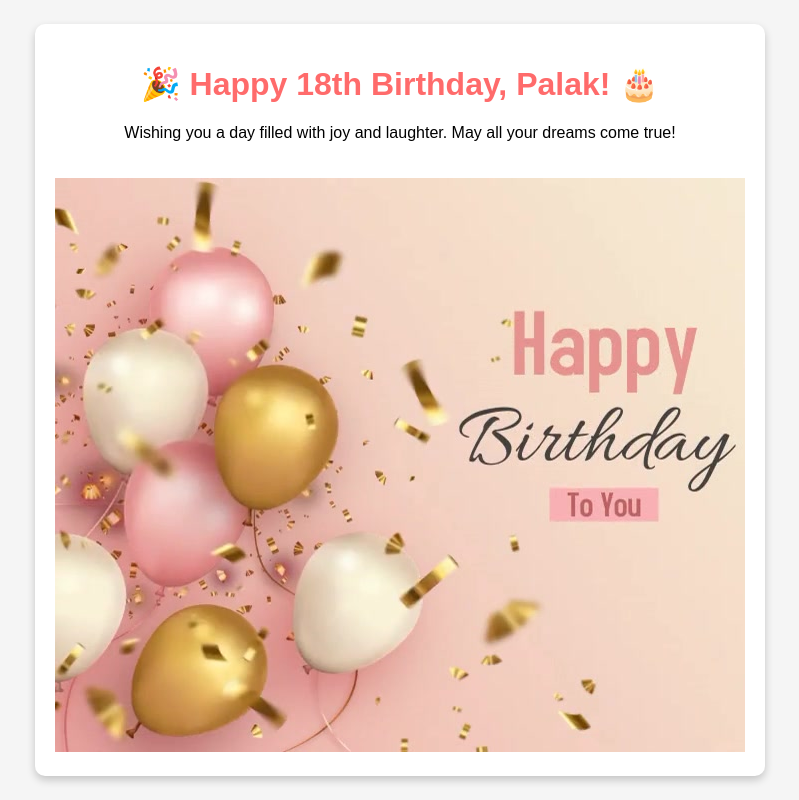
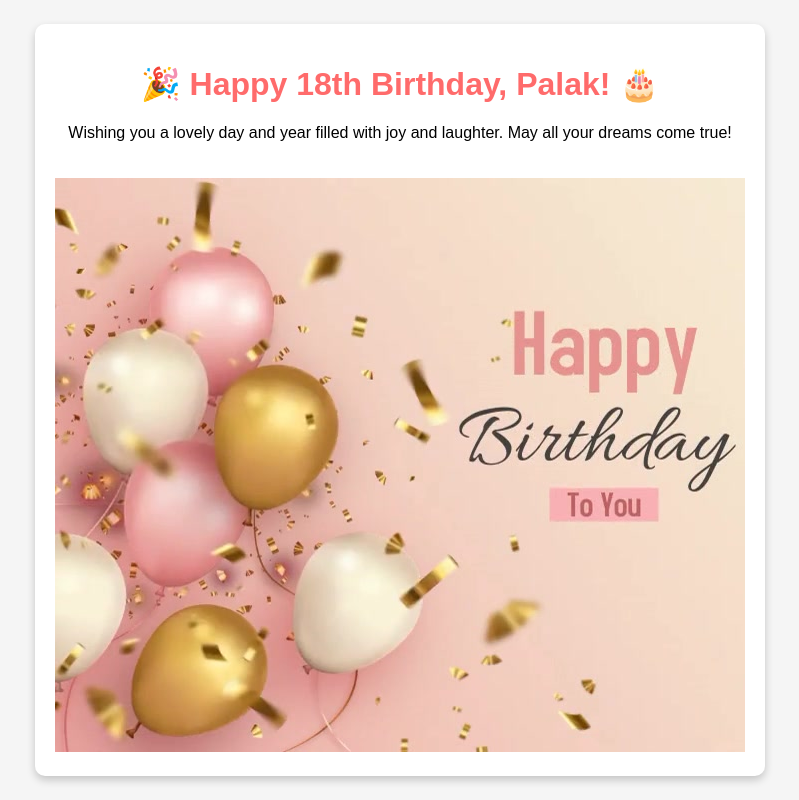
Before and after one commit to ShubhamSonthalia/HappyBirthdayPalak, a plain HTML site: page index.html in a window 1280 px wide. Shown: the whole page, without its empty margins (240-1039 px from the left). Drawn offline with Linux system fonts and the light colour scheme.

Commit message:
Update index.html

```diff
--- a/index.html
+++ b/index.html
@@ -9,7 +9,7 @@
 <body>
     <div class="birthday-card">
         <h1>🎉 Happy 18th Birthday, Palak! 🎂</h1>
-        <p>Wishing you a day filled with joy and laughter. May all your dreams come true!</p>
+        <p>Wishing you a lovely day and year filled with joy and laughter. May all your dreams come true!</p>
         <img src="birthday_image.jpg" alt="Birthday Balloons">
     </div>
 </body>
```
